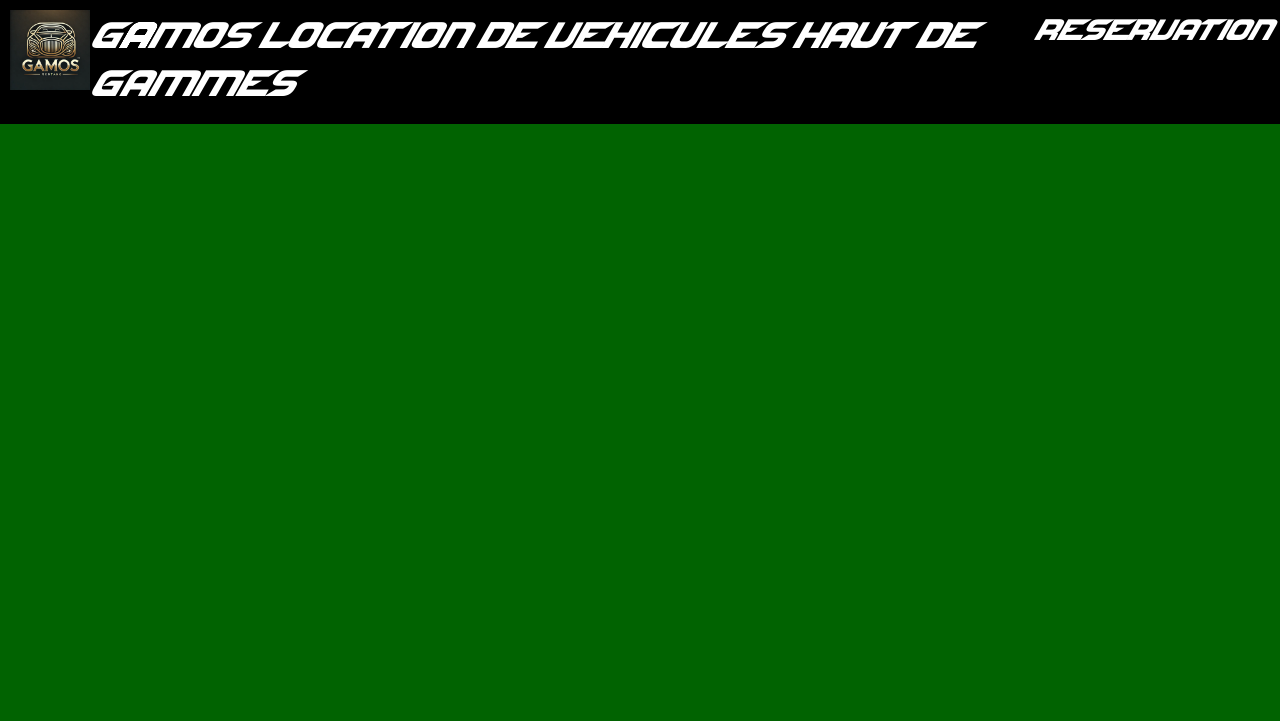
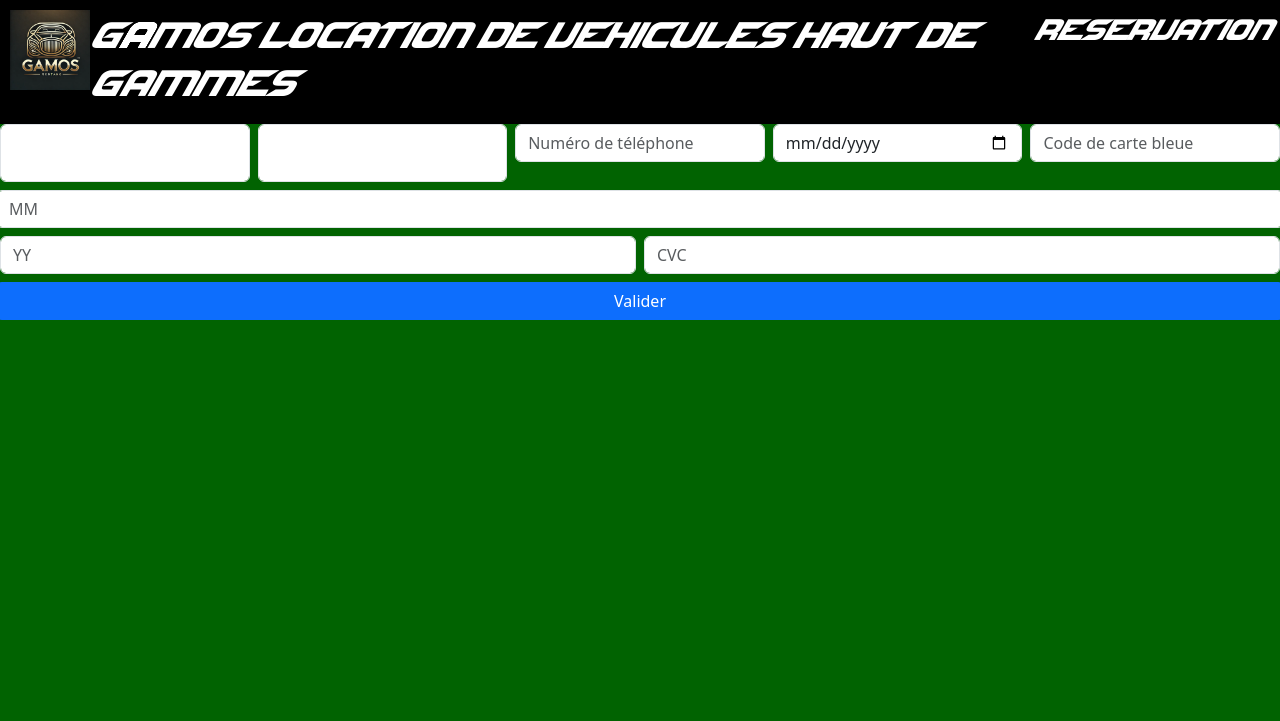
Before and after one commit to AbdelkrimBECHIR/Gamos, a PHP site: page /reservation.php in a window 1280 px wide. Shown: the top 721 px of the page. Run offline with PHP 8.4, Linux system fonts and the light colour scheme.

Commit message:
file reservation added

```diff
--- a/reservation.php
+++ b/reservation.php
@@ -4,8 +4,55 @@
 include("header.php");
 
 ?>
+<style>
 
+.firstline {
+  display: flex;
+}
 
+</style>
+
+<div class="firstline">
+    <form action="/traitement.php" method="post">
+
+        <div class="row g-2">
+            <div class="col-md">
+                <div class="form-floating">
+                    <label for="floatingInputGrid">Nom :</label>
+                    <input type="text" class="form-control" id="floatingInputGrid" placeholder="Nom" required>
+
+                </div>
+            </div>
+            <div class="col-md">
+                <div class="form-floating">
+                    <label for="floatingInputGrid">Prénom :</label>
+                    <input type="text" class="form-control" id="floatingInputGrid" placeholder="Prénom" required>
+
+                </div>
+            </div>
+            <div class="col-md">
+                <input type="phone" class="form-control" id="floatingInputGrid" placeholder="Numéro de téléphone" required>
+
+            </div>
+            <div class="col-md">
+                <input type="date" class="form-control" id="floatingInputGrid" placeholder="Veuillez saisir votre date de naissance " required>
+
+</div>
+        <!-- Champs pour le paiement -->
+        <!-- l'attribut data-strip permet d'informer stripe du rôle de chaque input -->
+        <div class="col-md">
+            <input type="text" class="form-control" id="floatingInputGrid" placeholder="Code de carte bleue" data-stripe="number" required>
+        </div>
+        <input type="text" class="form-control" id="floatingInputGrid" placeholder="MM" data-stripe="exp_month" required>
+        <div class="col-md">
+            <input type="text" class="form-control" id="floatingInputGrid" placeholder="YY" data-stripe="exp_year" required>
+        </div>
+        <div class="col-md">
+            <input type="text" class="form-control" id="floatingInputGrid" placeholder="CVC" data-stripe="cvc" required>
+        </div>
+        <button class="btn btn-primary" type="submit">Valider</button>
+    </form>
+</div>
 
 
 
```
Also changed, not shown: model/class_employe.php (renamed from class employe.php), model/enum_employe.php (renamed from enum_employe.php).
